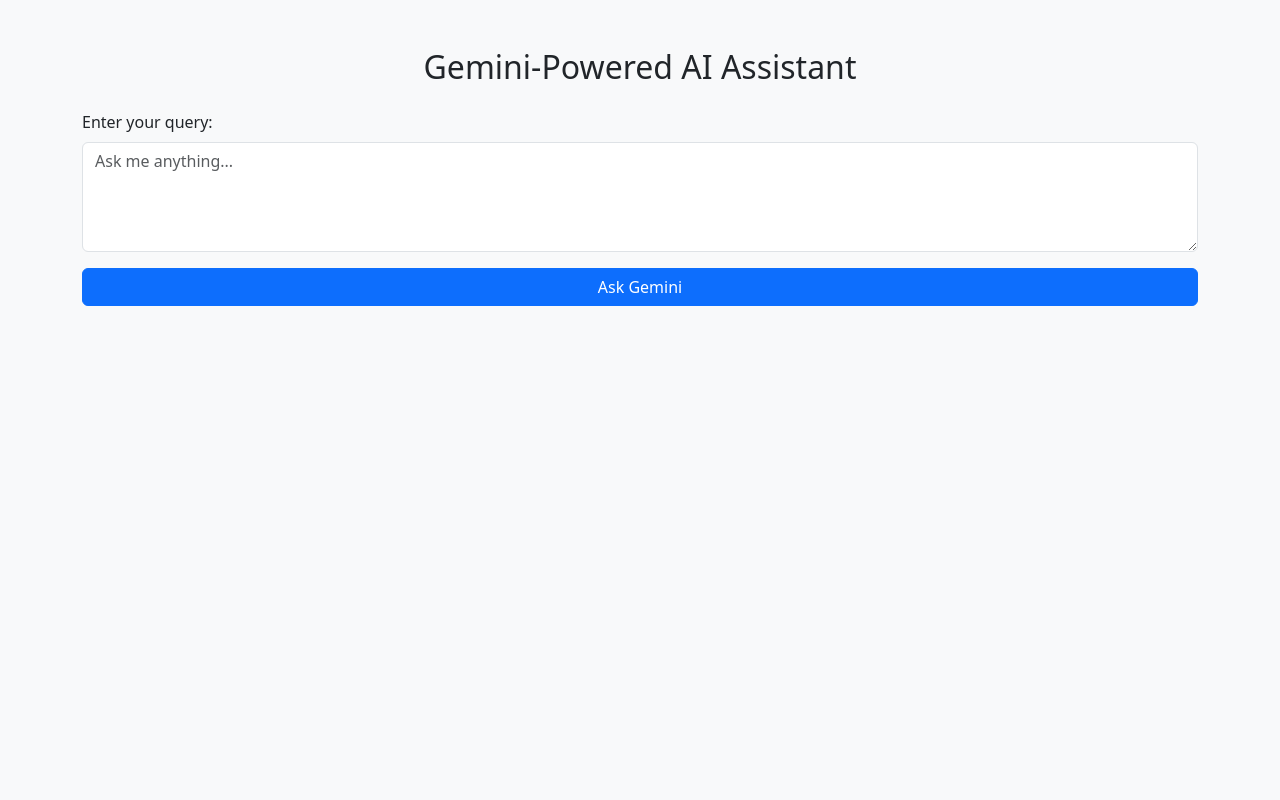
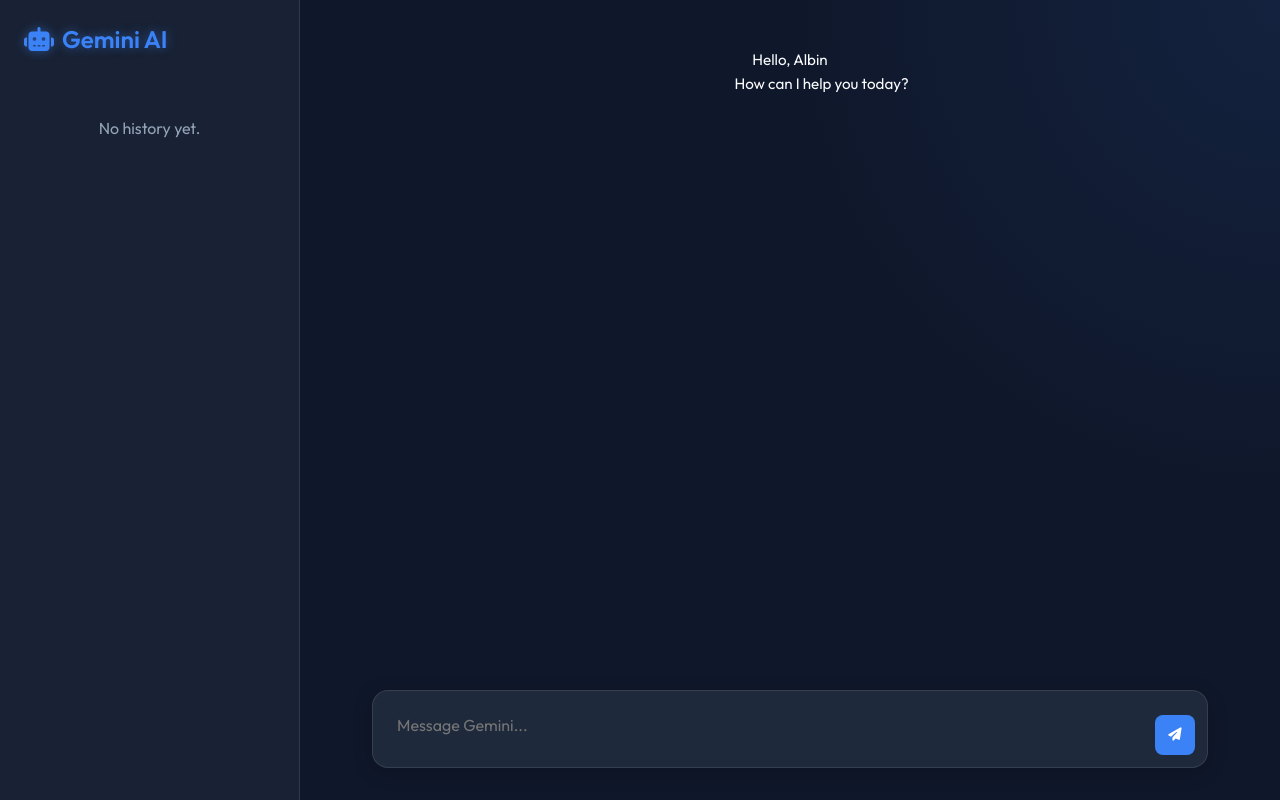
Before and after one commit to albinmmathew/AI-CHATBOT, a Flask app: page / in a window 1280 px wide. Run offline with Flask 3, Linux system fonts and the light colour scheme.

Commit message:
Update UI

```diff
--- a/app.py
+++ b/app.py
@@ -14,15 +14,14 @@
     response = ""
 
     if request.method == "POST":
-        user_input = request.form.get("user_text")
+        user_input = request.form.get("user_text", "").strip()
 
-        if not user_input.strip():
+        if not user_input:
             response = "❌ Please enter some text."
         else:
             try:
                 # Call your Gemini AI helper function
                 response = get_response(user_input)
-                print(response)
             except Exception as e:
                 response = f"⚠️ Error: {e}"
 
--- /dev/null
+++ b/static/css/style.css
@@ -0,0 +1,282 @@
+/* Google Fonts Import */
+@import url('https://fonts.googleapis.com/css2?family=Outfit:wght@300;400;500;600&display=swap');
+
+:root {
+    --bg-color: #0f172a;
+    --sidebar-bg: rgba(30, 41, 59, 0.7);
+    --chat-bg: #1e293b;
+    --text-primary: #f8fafc;
+    --text-secondary: #94a3b8;
+    --accent-color: #3b82f6;
+    --accent-glow: rgba(59, 130, 246, 0.5);
+    --user-msg-bg: #2563eb;
+    --ai-msg-bg: #334155;
+    --border-color: rgba(255, 255, 255, 0.1);
+}
+
+* {
+    box-sizing: border-box;
+    margin: 0;
+    padding: 0;
+}
+
+body {
+    font-family: 'Outfit', sans-serif;
+    background-color: var(--bg-color);
+    color: var(--text-primary);
+    height: 100vh;
+    overflow: hidden;
+    display: flex;
+}
+
+/* Scrollbar Styling */
+::-webkit-scrollbar {
+    width: 8px;
+}
+
+::-webkit-scrollbar-track {
+    background: transparent;
+}
+
+::-webkit-scrollbar-thumb {
+    background: #475569;
+    border-radius: 4px;
+}
+
+::-webkit-scrollbar-thumb:hover {
+    background: #64748b;
+}
+
+/* Sidebar */
+.sidebar {
+    width: 300px;
+    background: var(--sidebar-bg);
+    backdrop-filter: blur(10px);
+    border-right: 1px solid var(--border-color);
+    display: flex;
+    flex-direction: column;
+    padding: 1.5rem;
+    transition: transform 0.3s ease;
+}
+
+.brand {
+    font-size: 1.5rem;
+    font-weight: 600;
+    margin-bottom: 2rem;
+    display: flex;
+    align-items: center;
+    gap: 0.5rem;
+    color: var(--accent-color);
+    text-shadow: 0 0 10px var(--accent-glow);
+}
+
+.history-list {
+    flex: 1;
+    overflow-y: auto;
+    list-style: none;
+}
+
+.history-item {
+    background: rgba(255, 255, 255, 0.03);
+    border-radius: 0.75rem;
+    padding: 1rem;
+    margin-bottom: 0.75rem;
+    cursor: pointer;
+    transition: all 0.2s;
+    border: 1px solid transparent;
+}
+
+.history-item:hover {
+    background: rgba(255, 255, 255, 0.05);
+    border-color: var(--border-color);
+    transform: translateY(-2px);
+}
+
+.history-query {
+    font-weight: 500;
+    margin-bottom: 0.25rem;
+    white-space: nowrap;
+    overflow: hidden;
+    text-overflow: ellipsis;
+    font-size: 0.9rem;
+}
+
+.history-response {
+    font-size: 0.8rem;
+    color: var(--text-secondary);
+    white-space: nowrap;
+    overflow: hidden;
+    text-overflow: ellipsis;
+}
+
+/* Main Chat Area */
+.main-content {
+    flex: 1;
+    display: flex;
+    flex-direction: column;
+    position: relative;
+    background: radial-gradient(circle at top right, rgba(59, 130, 246, 0.1), transparent 40%);
+}
+
+.chat-container {
+    flex: 1;
+    overflow-y: auto;
+    padding: 2rem;
+    display: flex;
+    flex-direction: column;
+    gap: 1.5rem;
+    max-width: 900px;
+    margin: 0 auto;
+    width: 100%;
+}
+
+.message {
+    display: flex;
+    gap: 1rem;
+    max-width: 80%;
+    animation: fadeIn 0.3s ease;
+    align-items: flex-end;
+    /* Align avatar to bottom */
+}
+
+.message.user {
+    align-self: flex-end;
+    flex-direction: row-reverse;
+}
+
+.message.ai {
+    align-self: flex-start;
+}
+
+.avatar {
+    width: 40px;
+    height: 40px;
+    border-radius: 50%;
+    display: flex;
+    align-items: center;
+    justify-content: center;
+    font-size: 1.2rem;
+    background: var(--chat-bg);
+    border: 1px solid var(--border-color);
+    flex-shrink: 0;
+}
+
+.message-content {
+    padding: 1rem 1.25rem;
+    border-radius: 1rem;
+    font-size: 0.95rem;
+    line-height: 1.6;
+    position: relative;
+    white-space: pre-wrap;
+    /* Preserve newlines and spacing */
+}
+
+.user .message-content {
+    background: var(--user-msg-bg);
+    color: white;
+    border-bottom-right-radius: 0.25rem;
+}
+
+.ai .message-content {
+    background: var(--ai-msg-bg);
+    color: var(--text-primary);
+    border-bottom-left-radius: 0.25rem;
+    border: 1px solid var(--border-color);
+}
+
+/* Input Area */
+.input-area {
+    padding: 2rem;
+    background: transparent;
+    max-width: 900px;
+    margin: 0 auto;
+    width: 100%;
+}
+
+.input-wrapper {
+    position: relative;
+    background: var(--chat-bg);
+    border-radius: 1rem;
+    border: 1px solid var(--border-color);
+    box-shadow: 0 4px 20px rgba(0, 0, 0, 0.2);
+    display: flex;
+    align-items: flex-end;
+    padding: 0.5rem;
+}
+
+textarea {
+    flex: 1;
+    background: transparent;
+    border: none;
+    color: var(--text-primary);
+    padding: 1rem;
+    resize: none;
+    height: 60px;
+    min-height: 60px;
+    max-height: 200px;
+    font-family: inherit;
+    font-size: 1rem;
+}
+
+textarea:focus {
+    outline: none;
+}
+
+.send-btn {
+    background: var(--accent-color);
+    color: white;
+    border: none;
+    width: 40px;
+    height: 40px;
+    border-radius: 0.5rem;
+    display: flex;
+    align-items: center;
+    justify-content: center;
+    cursor: pointer;
+    transition: all 0.2s;
+    margin-bottom: 0.25rem;
+    margin-right: 0.25rem;
+}
+
+.send-btn:hover {
+    background: #2563eb;
+    transform: scale(1.05);
+}
+
+/* Typing Indicator (add if needed later) */
+.typing {
+    font-size: 0.8rem;
+    color: var(--text-secondary);
+    margin-left: 3.5rem;
+    margin-bottom: 0.5rem;
+}
+
+@keyframes fadeIn {
+    from {
+        opacity: 0;
+        transform: translateY(10px);
+    }
+
+    to {
+        opacity: 1;
+        transform: translateY(0);
+    }
+}
+
+/* Mobile Responsive */
+@media (max-width: 768px) {
+    .sidebar {
+        position: fixed;
+        height: 100%;
+        z-index: 100;
+        transform: translateX(-100%);
+    }
+
+    .sidebar.active {
+        transform: translateX(0);
+    }
+
+    .message {
+        max-width: 90%;
+    }
+}
--- a/templates/index.html
+++ b/templates/index.html
@@ -3,47 +3,119 @@
 
 <head>
     <meta charset="UTF-8">
-    <title>Gemini AI Web App</title>
+    <meta name="viewport" content="width=device-width, initial-scale=1.0">
+    <title>Gemini AI Assistant</title>
 
-    <!-- Bootstrap -->
-    <link rel="stylesheet" href="https://cdn.jsdelivr.net/npm/bootstrap@5.3.0/dist/css/bootstrap.min.css">
+    <!-- Font Awesome -->
+    <link rel="stylesheet" href="https://cdnjs.cloudflare.com/ajax/libs/font-awesome/6.4.0/css/all.min.css">
+    <!-- Custom CSS -->
+    <link rel="stylesheet" href="{{ url_for('static', filename='css/style.css') }}">
+    <!-- Marked.js for Markdown Rendering -->
+    <script src="https://cdn.jsdelivr.net/npm/marked/marked.min.js"></script>
 </head>
 
-<body class="bg-light">
+<body>
 
-    <div class="container my-5">
-        <h2 class="text-center mb-4">Gemini-Powered AI Assistant</h2>
+    <!-- Sidebar History -->
+    <aside class="sidebar">
+        <div class="brand">
+            <i class="fa-solid fa-robot"></i>
+            Gemini AI
+        </div>
 
-        <!-- Input Form -->
-        <form method="POST" class="mb-4">
-            <label class="form-label">Enter your query:</label>
-            <textarea class="form-control" name="user_text" rows="4" placeholder="Ask me anything..."></textarea>
-
-            <button class="btn btn-primary mt-3 w-100">Ask Gemini</button>
-        </form>
-
-        <!-- Response -->
-        {% if response %}
-        <div class="alert alert-info">
-            <strong>AI Response:</strong><br>
-            {{ response }}
-        </div>
-        {% endif %}
-
-        <!-- History -->
-        {% if history %}
-        <h4>Previous Queries</h4>
-        <ul class="list-group">
-            {% for item in history %}
-            <li class="list-group-item">
-                <strong>You:</strong> {{ item.query }}<br>
-                <strong>Gemini:</strong> {{ item.response }}
+        <ul class="history-list">
+            {% if history %}
+            {% for item in history|reverse %}
+            <li class="history-item">
+                <div class="history-query"><i class="fa-regular fa-comment-dots"></i> {{ item.query }}</div>
+                <div class="history-response">{{ item.response[:40] }}...</div>
             </li>
             {% endfor %}
+            {% else %}
+            <p style="color: var(--text-secondary); text-align: center; margin-top: 2rem;">No history yet.</p>
+            {% endif %}
         </ul>
-        {% endif %}
-    </div>
+    </aside>
 
+    <!-- Main Content -->
+    <main class="main-content">
+        <div class="chat-container">
+            <!-- Welcome Message if empty -->
+            {% if not response and not history %}
+            <div class="message ai" style="align-self: center; text-align: center; max-width: 600px;">
+                <div class="message-content" style="background: transparent; border: none;">
+                    <h1
+                        style="font-size: 2.5rem; margin-bottom: 1rem; background: linear-gradient(to right, #3b82f6, #8b5cf6); -webkit-background-clip: text; background-clip: text; -webkit-text-fill-color: transparent;">
+                        Hello, Albin</h1>
+                    <p style="font-size: 1.2rem; color: var(--text-secondary);">How can I help you today?</p>
+                </div>
+            </div>
+            {% endif %}
+
+            <!-- Current Interaction -->
+            {% if response %}
+            <!-- Just showing the latest one prominently if needed, or we rely on the history loop below?
+                     Actually, usually chat apps show a stream.
+                     Based on app.py, it passes 'response' (string) and 'history' (list).
+                     To make it look like a real chat, we should ideally iterate through history.
+                     However, the previous app logic rendered 'response' separately.
+                     Let's unify it: We will render the FULL history here.
+                -->
+            {% for item in history %}
+            <div class="message user">
+                <div class="message-content">
+                    {{ item.query }}
+                </div>
+                <div class="avatar"><i class="fa-solid fa-user"></i></div>
+            </div>
+
+            <div class="message ai">
+                <div class="avatar"><i class="fa-solid fa-robot"></i></div>
+                <div class="message-content">
+                    {{ item.response }}
+                </div>
+            </div>
+            {% endfor %}
+            {% endif %}
+        </div>
+
+        <!-- Input Area -->
+        <div class="input-area">
+            <form method="POST" action="/">
+                <div class="input-wrapper">
+                    <textarea name="user_text" placeholder="Message Gemini..." required></textarea>
+                    <button type="submit" class="send-btn">
+                        <i class="fa-solid fa-paper-plane"></i>
+                    </button>
+                </div>
+            </form>
+        </div>
+    </main>
+
+    <script>
+        // Auto-scroll to bottom of chat
+        const chatContainer = document.querySelector('.chat-container');
+        chatContainer.scrollTop = chatContainer.scrollHeight;
+
+        // Submit on Enter key (without Shift)
+        const textarea = document.querySelector('textarea');
+        textarea.addEventListener('keydown', (e) => {
+            if (e.key === 'Enter' && !e.shiftKey) {
+                e.preventDefault();
+                document.querySelector('form').submit();
+            }
+        });
+
+        // Render Markdown for AI messages
+        document.addEventListener('DOMContentLoaded', () => {
+            const messages = document.querySelectorAll('.message.ai .message-content');
+            messages.forEach(msg => {
+                // Determine if the content is already HTML (simple check) or raw text
+                // marked.parse handles raw text well.
+                msg.innerHTML = marked.parse(msg.textContent.trim());
+            });
+        });
+    </script>
 </body>
 
 </html>
```
